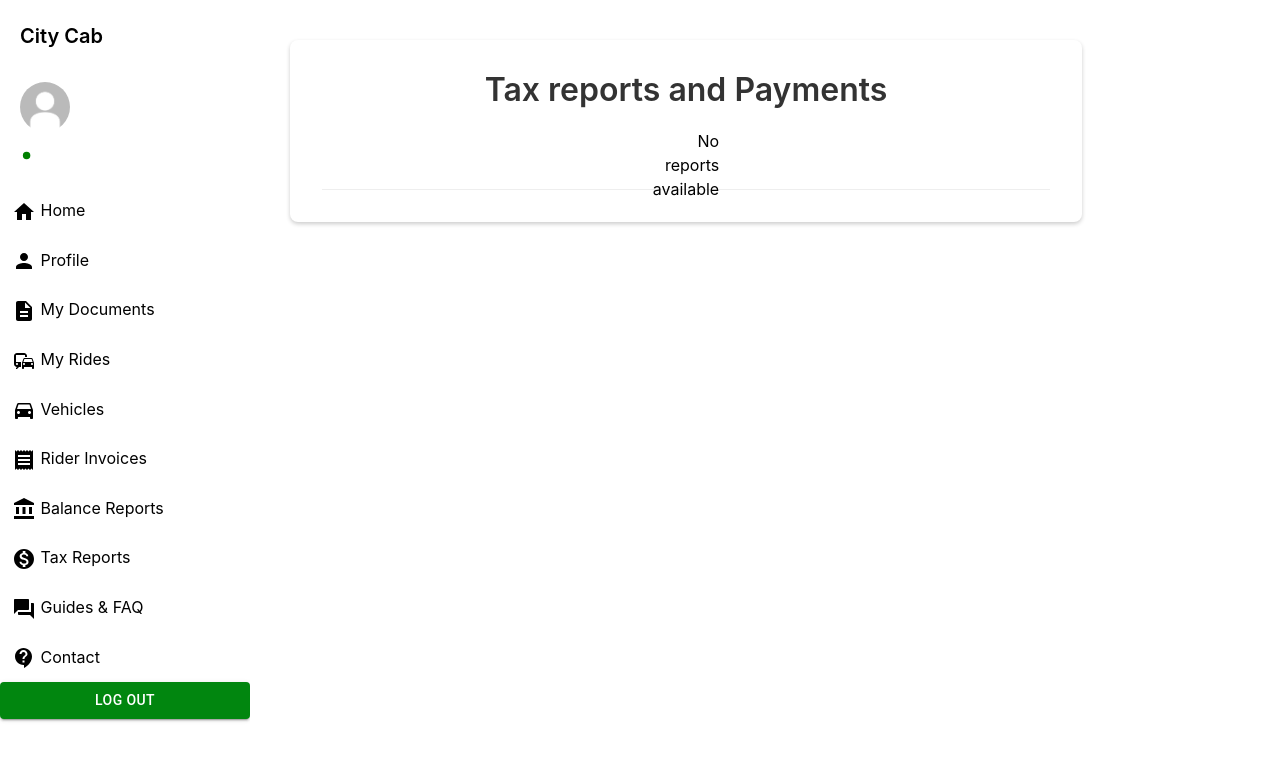
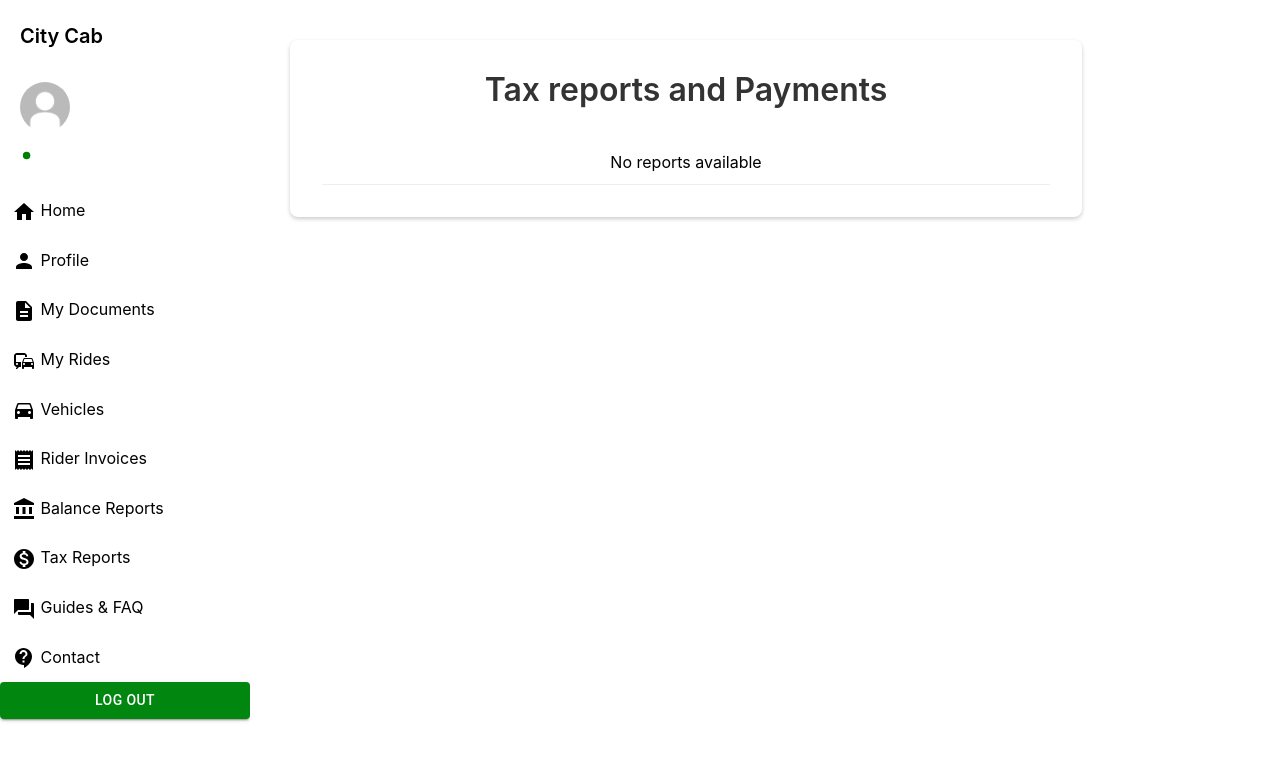
Before and after one commit to muza97/Go-Taxi-Driver.app, a React (Create React App) app in the folder go-taxi-driver.web/: page /tax in a window 1280 px wide. Shown: the top 760 px of the page. Built offline with nearby package versions, Linux system fonts and the light colour scheme.

Commit message:
changed text

```diff
--- a/go-taxi-driver.web/src/style/Reports.css
+++ b/go-taxi-driver.web/src/style/Reports.css
@@ -20,19 +20,30 @@
   .reports-table .table-row.header {
     font-weight: bold;
   }
-  .table-row.text-center {
+  /*.table-row.text-center {
     display: flex;
-    justify-content: center; /* This will center the content horizontally */
-    align-items: center; /* If you want to center vertically within the row, use this */
-    height: 50px; /* Give a fixed height to the row for vertical centering to take effect */
-  }
+    justify-content: center;
+    align-items: center;
+    height: 50px;
 
 
-  .reports-table .table-cell {
+  /*.reports-table .table-cell {
     flex: 1;
     padding: 470px;
     align-items: center;
     justify-content: center;
+  } */
+
+  .reports-table .table-cell {
+    flex: 1;
+    text-align: center; /* Centrera texten horisontellt */
+  }
+
+  .table-row.text-center {
+    display: flex;
+    justify-content: center; /* Centrera innehållet horisontellt */
+    align-items: center; /* Centrera innehållet vertikalt */
+    height: auto; /* Återgå till automatisk höjd för raderna */
   }
 
   .reports-table .button-cell button {
```
